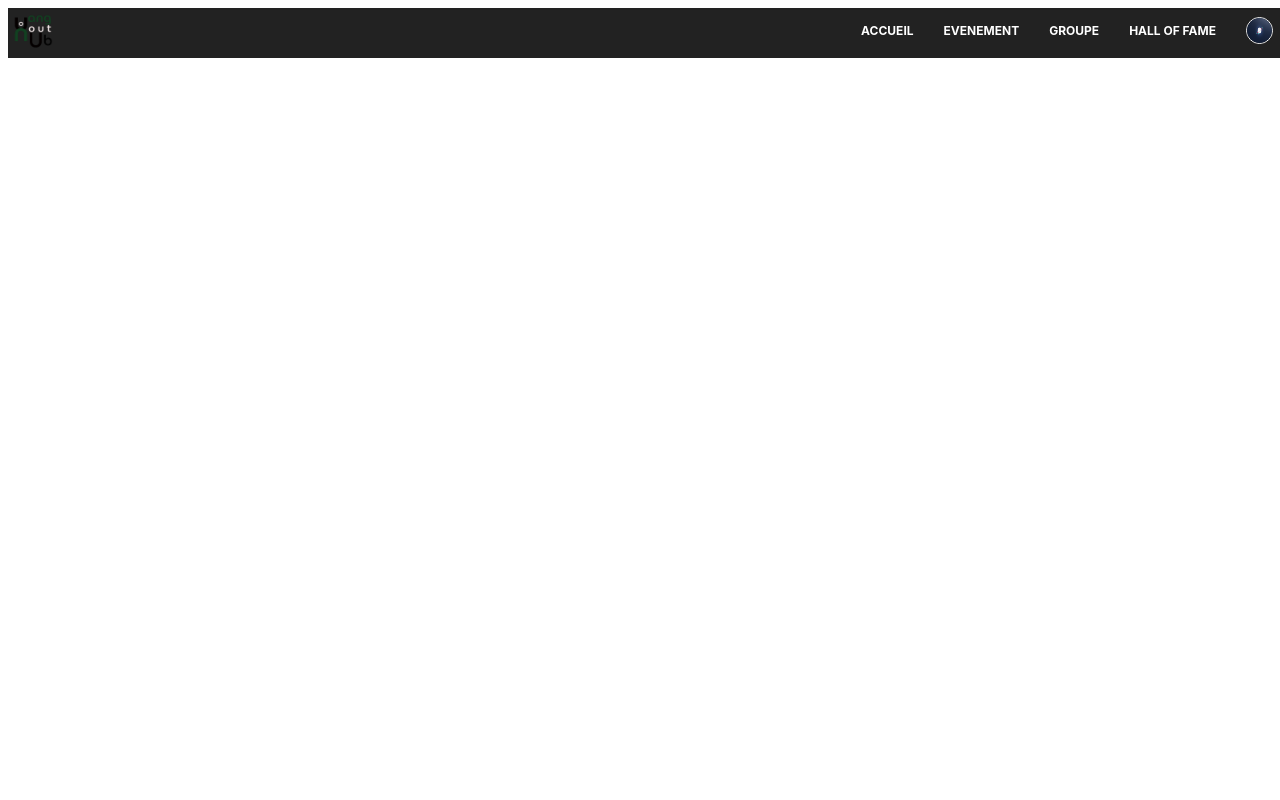
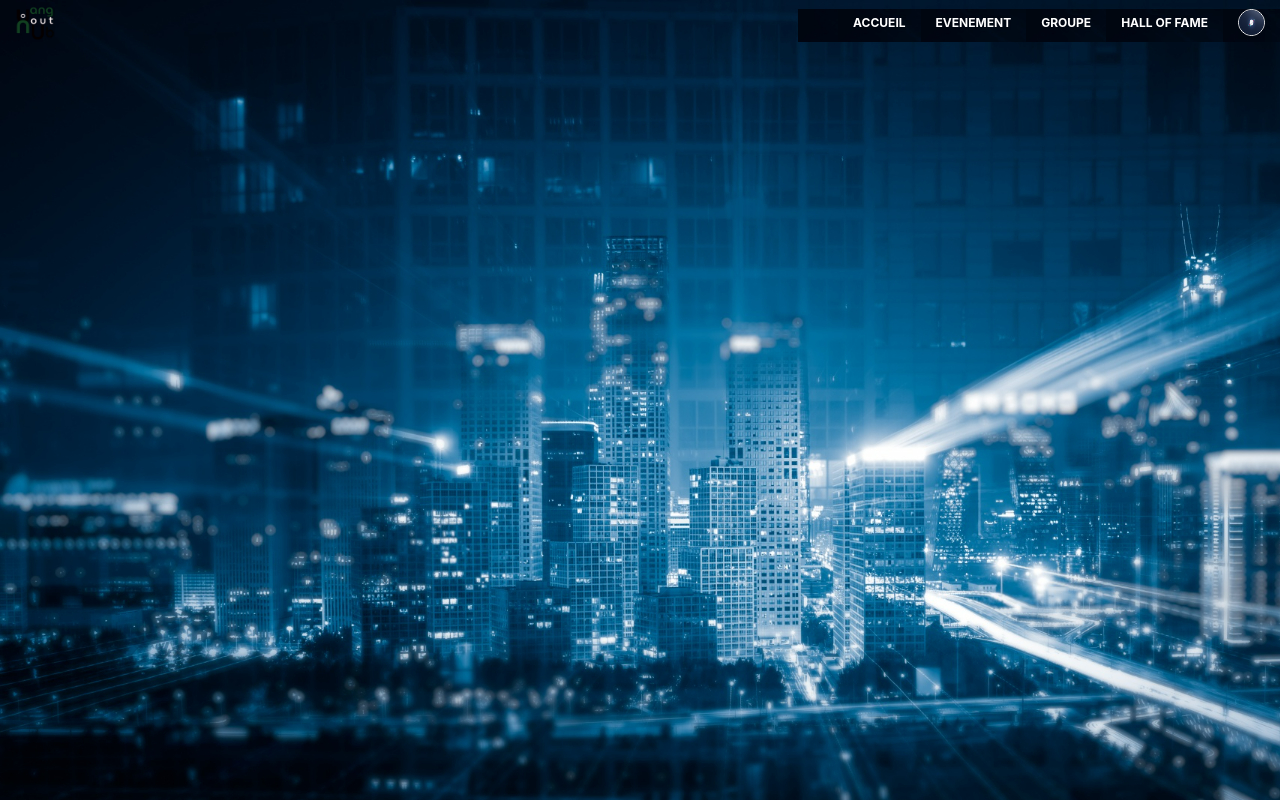
Before and after one commit to RomeoVandoolaeghe/Projet_Fin_Annee_2024, a React (Vite) app in the folder vite/: page / in a window 1280 px wide. Built offline with nearby package versions, Linux system fonts and the light colour scheme.

Commit message:
New modif

```diff
--- a/package.json
+++ b/package.json
@@ -12,6 +12,7 @@
   "author": "",
   "license": "ISC",
   "dependencies": {
+    "@syncfusion/ej2-react-schedule": "^25.2.6",
     "@vitejs/plugin-react": "^4.3.0",
     "express": "^4.19.2",
     "mysql": "^2.18.1",
--- a/vite/src/components/Navbar/Navbar.css
+++ b/vite/src/components/Navbar/Navbar.css
@@ -1,9 +1,13 @@
 /* src/components/navbar/navbar.css */
+* {
+  margin: 0;
+  background: url(../../assets/715.jpg);
+}
 .navbar {
   display: flex;
   justify-content: space-between;
   align-items: center;
-    background-color: #222;
+  background-color: rgba(255, 255, 255, 1);
   color: white;
   height: 50px;
   width: 100vw;
@@ -15,10 +19,11 @@
   border: 1px solid white;
 }
 
-  .logo img{
+.logo img {
   width: 40px;
   height: 40px;
   padding-left: 5px;
+  margin-left: 10px;
 }
 
 .nav-links {
```
Also changed, not shown: vite/src/components/Calendar/Calendar.jsx (added, +13 -0 lines), vite/src/assets/715.jpg (added), vite/src/components/Calendar/Calendar.css (added), 1 other file (tests, documents, lock files or other folders). Lines whose indentation alone changed are shown as unchanged.
